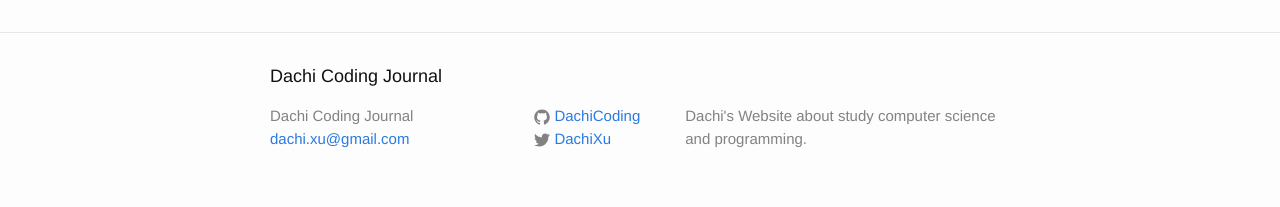
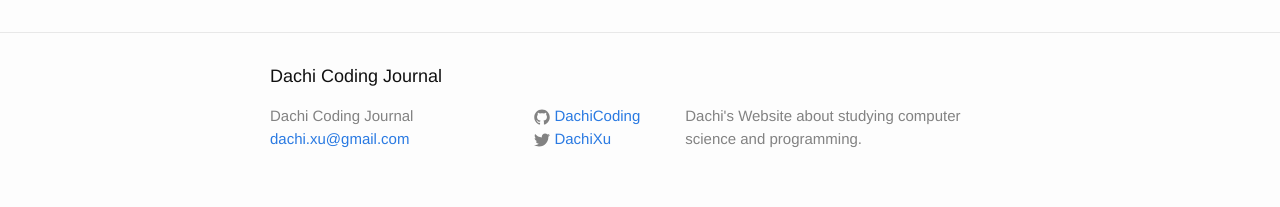
Before and after one commit to DachiCoding/dachicoding.github.io, a Jekyll site: the page built from index.html, in a window 1280 px wide. Shown: the part 1794-2001 px from the top of the page. Built offline with Jekyll 4.4.1, drawn with Linux system fonts in a browser that asks for light colours.

Commit message:
update _config.yml

```diff
--- a/_config.yml
+++ b/_config.yml
@@ -2,7 +2,7 @@
 title: Dachi Coding Journal
 email: dachi.xu@gmail.com
 description: > # this means to ignore newlines until "baseurl:"
-  Dachi's Website about study computer science and programming.
+  Dachi's Website about studying computer science and programming.
 baseurl: "" # the subpath of your site, e.g. /blog/
 url: "http://dachicj.com" # the base hostname & protocol for your site
 twitter_username: DachiXu
```
